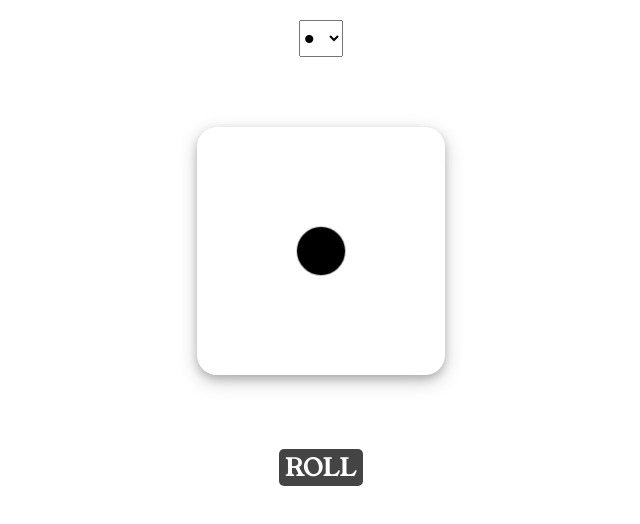
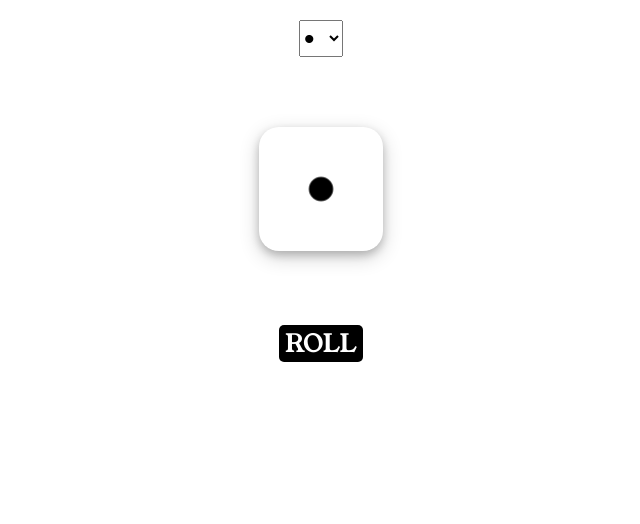
Before and after one commit to vedanti92/dice-project, a React (Create React App) app: page / in a window 1280 px wide. Shown: the top 524 px of the page, without its empty margins (319-959 px from the left). Built offline with nearby package versions, Linux system fonts and the light colour scheme.

Commit message:
file updated

```diff
--- a/src/index.css
+++ b/src/index.css
@@ -8,8 +8,8 @@ body {
 img {
   border-radius: 20px;
   box-shadow: 0 4px 8px 0 rgba(0, 0, 0, 0.2), 0 6px 20px 0 rgba(0, 0, 0, 0.19);
-  width: 20%;
-  margin: 70px 0px;
+  width: 10%;
+  margin: 70px 20px;
 }
 
 .dropdown {
@@ -22,7 +22,7 @@ img {
   font-size: 25px;
   font-family: 'Young Serif', serif;
   border: none;
-  background-color: rgb(68, 68, 68);
+  background-color: black;
   color: white;
   border-radius: 5px;
   padding: auto;
@@ -30,5 +30,5 @@ img {
 
 .rollbtn:hover {
   cursor: pointer;
-  background-color: black;
+  background-color: rgb(68, 68, 68);
 }
```
